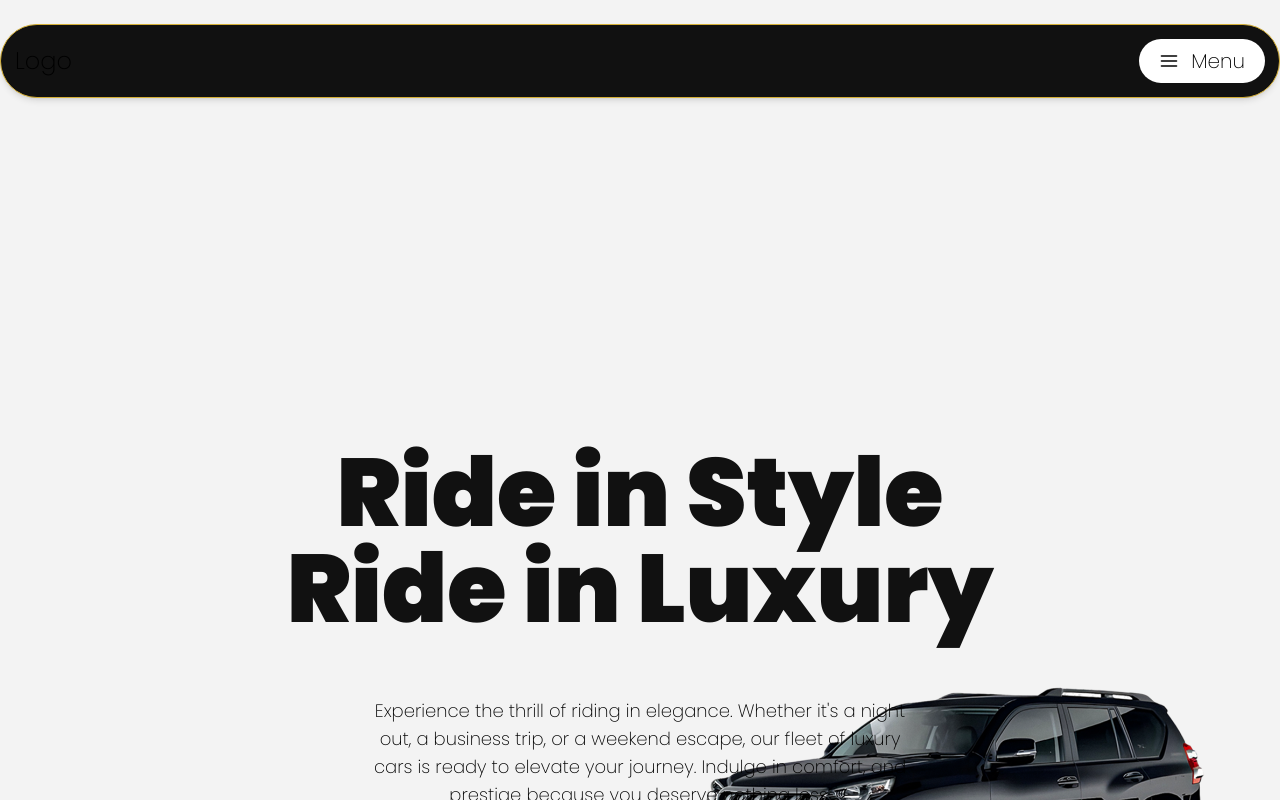
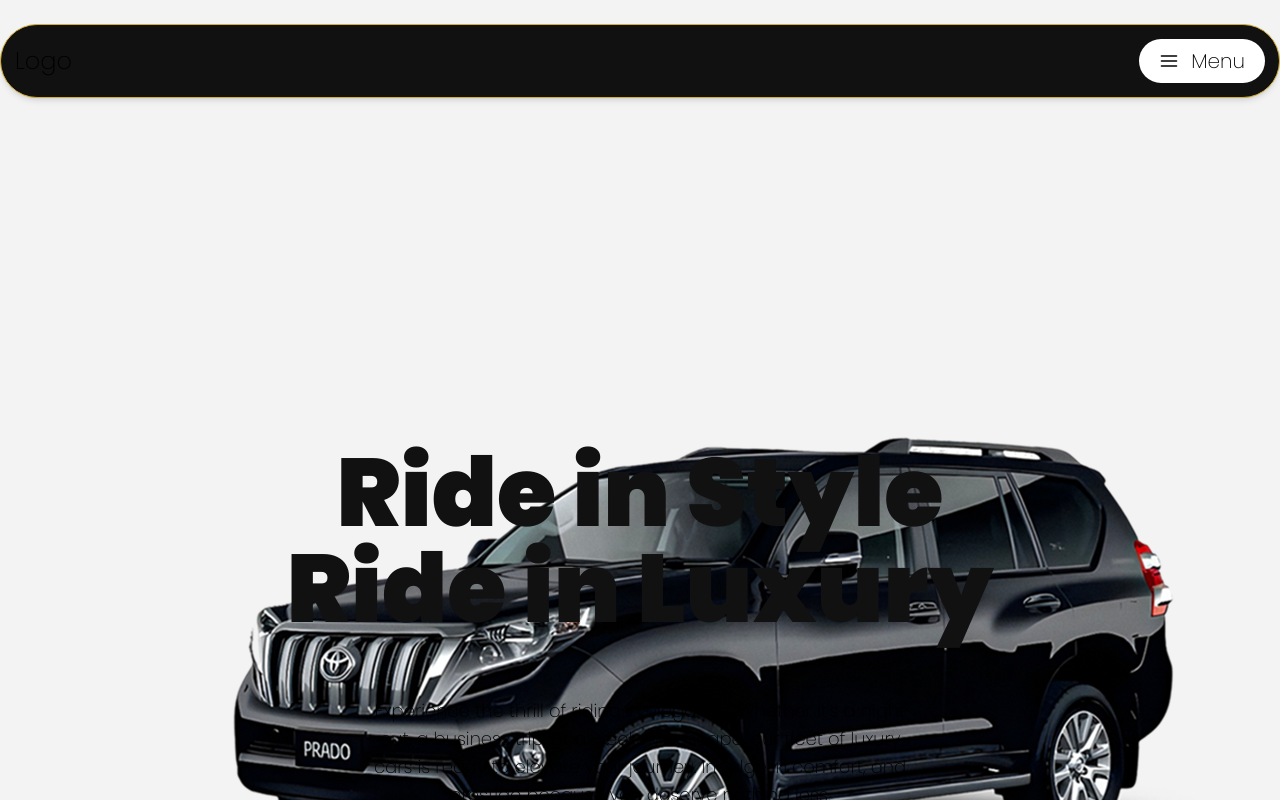
Before and after one commit to Dennardavid/Luxury-cars, a Next.js app: page / in a window 1280 px wide. Shown: the top 800 px of the page. Built offline with nearby package versions, Linux system fonts and the light colour scheme.

Commit message:
car size

```diff
--- a/src/components/hero.tsx
+++ b/src/components/hero.tsx
@@ -28,7 +28,6 @@
           quality={100}
           priority={true}
           placeholder="blur"
-          className="w-full max-w-xs md:max-w-xl"
         />
       </div>
     </section>
```
